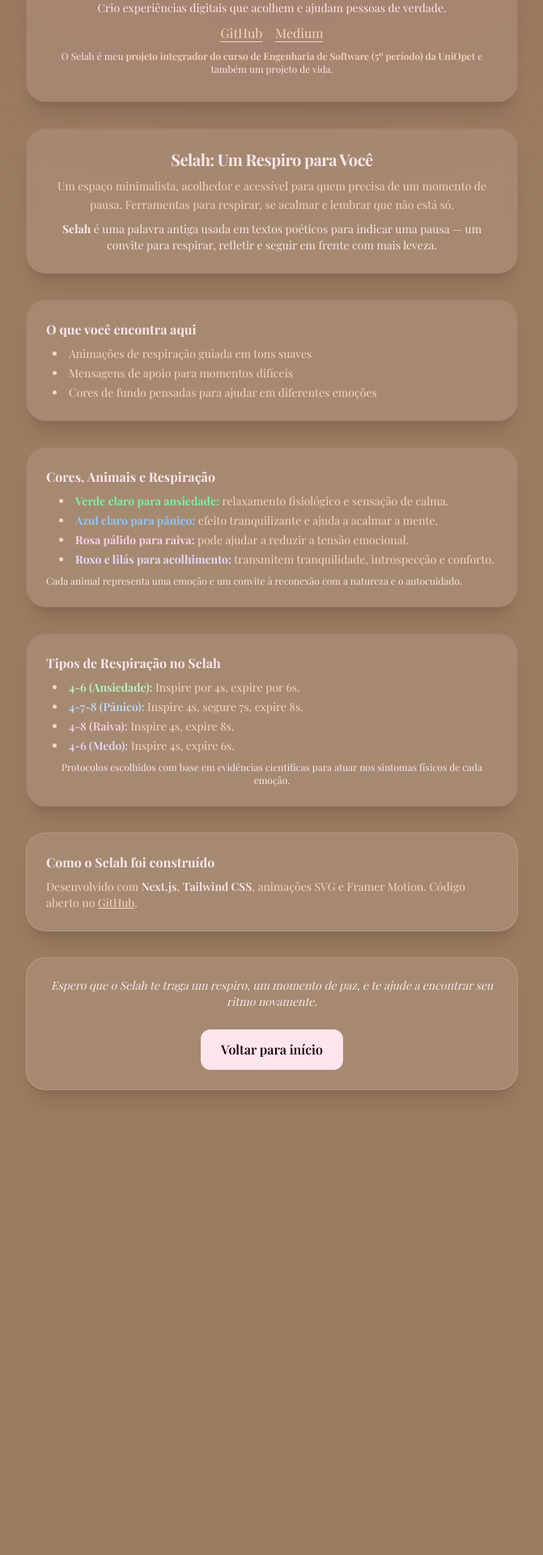
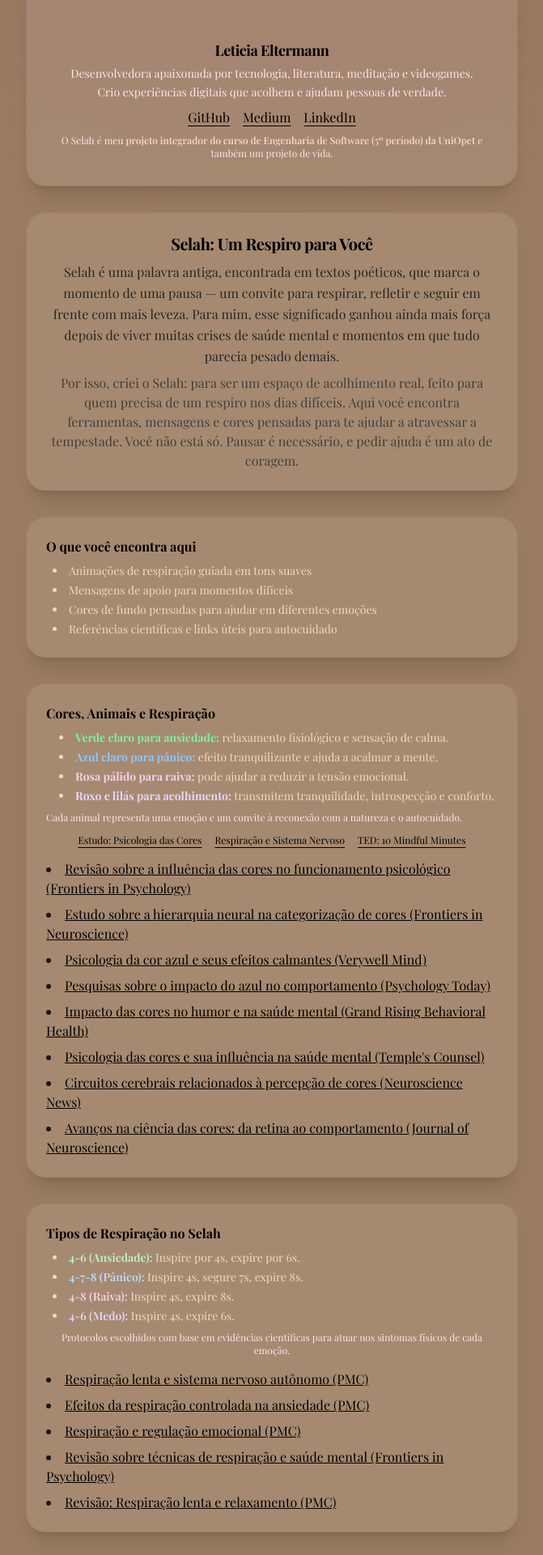
Before and after one commit to leticiael/selah-app, a Next.js app: page /sobre in a window 1280 px wide. Shown: the part 420-2340 px from the top of the page at 81% size, without its empty margins (304-975 px from the left). Before the commit the page ends 1830 px from the top, so only its background shows below. Built offline with nearby package versions, Linux system fonts and the light colour scheme; a web font is replaced by a local one.

Commit message:
style about me

```diff
--- a/src/app/sobre/page.tsx
+++ b/src/app/sobre/page.tsx
@@ -4,12 +4,25 @@ import { useState } from "react";
 export default function Sobre() {
   const [zoom, setZoom] = useState(false);
 
+  function handleBack() {
+    if (typeof window !== "undefined") window.history.back();
+  }
+
   return (
     <main
-      className="relative min-h-screen w-full flex flex-col items-center justify-center"
+      className="relative min-h-screen w-full flex flex-col items-center justify-center font-sans"
       style={{ backgroundColor: "#9B7D61" }}
     >
-      {/* Fundo decorativo leve */}
+      <button
+        onClick={handleBack}
+        className="fixed top-6 left-6 z-50 w-12 h-12 rounded-full bg-white/80 shadow-lg flex items-center justify-center border border-[#a9446a]/30 hover:bg-[#ffe5ec] transition"
+        aria-label="Voltar"
+        style={{ color: "#3e1f0d" }}
+      >
+        <svg width="28" height="28" viewBox="0 0 28 28" fill="none">
+          <path d="M17.5 21L11 14L17.5 7" stroke="#3e1f0d" strokeWidth="2.5" strokeLinecap="round" strokeLinejoin="round"/>
+        </svg>
+      </button>
       <div
         className="pointer-events-none fixed inset-0 z-0"
         aria-hidden="true"
@@ -20,13 +33,12 @@ export default function Sobre() {
         }}
       />
       <div className="max-w-2xl mx-auto px-4 sm:px-8 py-10 sm:py-16 space-y-8 relative z-10">
-        {/* Sobre mim */}
         <section className="rounded-3xl shadow-xl px-6 py-8 border border-[#a9446a]/20 bg-white/10 backdrop-blur-md flex flex-col items-center hover:bg-white/20 transition">
-          <div className="overflow-hidden rounded-3xl mb-6" style={{ width: 120 }}>
+         <div className="overflow-hidden rounded-3xl mb-6" style={{ width: 160 }}>
   <img
     src="/coffeme.png"
     alt="Leticia Eltermann"
-              className={`w-28 h-auto max-w-full transition-transform duration-500 ${zoom ? "scale-110" : "scale-100"}`}
+    className={`w-40 h-auto max-w-full transition-transform duration-500 ${zoom ? "scale-110" : "scale-100"}`}
     style={{
       objectFit: "contain",
       transition: "transform 0.5s cubic-bezier(.4,1.6,.4,1)",
@@ -37,44 +49,42 @@ export default function Sobre() {
     loading="lazy"
   />
 </div>
-          <h2 className="text-lg font-bold text-[#ffe5ec] mb-1 tracking-tight">Leticia Eltermann</h2>
+          <h2 className="text-lg font-bold text-black mb-1 tracking-tight">Leticia Eltermann</h2>
           <p className="text-sm text-[#ffe5ec] mb-2 text-center leading-relaxed">
             Desenvolvedora apaixonada por tecnologia, literatura, meditação e videogames.<br />
             Crio experiências digitais que acolhem e ajudam pessoas de verdade.
           </p>
           <div className="flex gap-4 mb-2">
-            <a href="https://github.com/leticiael" target="_blank" rel="noopener noreferrer" className="text-[#f9d6c1] hover:text-[#a9446a] underline underline-offset-4 transition">GitHub</a>
-            <a href="https://medium.com/@leeltermann" target="_blank" rel="noopener noreferrer" className="text-[#f9d6c1] hover:text-[#a9446a] underline underline-offset-4 transition">Medium</a>
+            <a href="https://github.com/leticiael" target="_blank" rel="noopener noreferrer" className="text-black hover:text-[#a9446a] underline underline-offset-4 transition">GitHub</a>
+            <a href="https://medium.com/@leeltermann" target="_blank" rel="noopener noreferrer" className="text-black hover:text-[#a9446a] underline underline-offset-4 transition">Medium</a>
+            <a href="https://www.linkedin.com/in/leticiaeltermann/" target="_blank" rel="noopener noreferrer" className="text-black hover:text-[#a9446a] underline underline-offset-4 transition">LinkedIn</a>
           </div>
           <p className="text-xs text-[#ffe5ec] text-center">
             O Selah é meu <span className="font-semibold text-[#f9d6c1]">projeto integrador do curso de Engenharia de Software (5º período) da UniOpet</span> e também um projeto de vida.
           </p>
         </section>
 
-        {/* Selah */}
 <section className="rounded-3xl shadow-xl px-6 py-6 border border-[#a9446a]/20 bg-white/10 backdrop-blur-md text-center hover:bg-white/20 transition">
-          <h1 className="text-xl font-bold text-[#ffe5ec] mb-2 tracking-tight">Selah: Um Respiro para Você</h1>
-          <p className="text-sm text-[#f9d6c1] mb-2 leading-relaxed">
-            Um espaço minimalista, acolhedor e acessível para quem precisa de um momento de pausa. Ferramentas para respirar, se acalmar e lembrar que não está só.
+  <h1 className="text-xl font-bold text-black mb-2 tracking-tight">Selah: Um Respiro para Você</h1>
+  <p className="text-base mb-2 leading-relaxed text-neutral-800">
+    Selah é uma palavra antiga, encontrada em textos poéticos, que marca o momento de uma pausa — um convite para respirar, refletir e seguir em frente com mais leveza. Para mim, esse significado ganhou ainda mais força depois de viver muitas crises de saúde mental e momentos em que tudo parecia pesado demais.
   </p>
-          <p className="text-sm text-[#ffe5ec]">
-            <strong>Selah</strong> é uma palavra antiga usada em textos poéticos para indicar uma pausa — um convite para respirar, refletir e seguir em frente com mais leveza.
+  <p className="text-base text-neutral-700">
+    Por isso, criei o Selah: para ser um espaço de acolhimento real, feito para quem precisa de um respiro nos dias difíceis. Aqui você encontra ferramentas, mensagens e cores pensadas para te ajudar a atravessar a tempestade. Você não está só. Pausar é necessário, e pedir ajuda é um ato de coragem.
   </p>
 </section>
-
-        {/* O que você encontra */}
         <section className="rounded-3xl shadow-xl px-6 py-6 border border-[#a9446a]/20 bg-white/10 backdrop-blur-md hover:bg-white/20 transition">
-          <h2 className="text-base font-bold text-[#ffe5ec] mb-2">O que você encontra aqui</h2>
+          <h2 className="text-base font-bold text-black mb-2">O que você encontra aqui</h2>
           <ul className="list-disc list-inside space-y-1 text-[#f9d6c1] text-sm pl-2">
             <li>Animações de respiração guiada em tons suaves</li>
             <li>Mensagens de apoio para momentos difíceis</li>
             <li>Cores de fundo pensadas para ajudar em diferentes emoções</li>
+            <li>Referências científicas e links úteis para autocuidado</li>
           </ul>
         </section>
 
-        {/* Ciência e Psicologia das Cores */}
         <section className="rounded-3xl shadow-xl px-6 py-6 border border-[#a9446a]/20 bg-white/10 backdrop-blur-md hover:bg-white/20 transition">
-          <h2 className="text-base font-bold text-[#ffe5ec] mb-2">Cores, Animais e Respiração</h2>
+          <h2 className="text-base font-bold text-black mb-2">Cores, Animais e Respiração</h2>
           <ul className="list-disc list-inside space-y-1 mb-2 pl-4 text-[#f9d6c1] text-sm text-left">
             <li><strong className="text-green-300">Verde claro para ansiedade:</strong> relaxamento fisiológico e sensação de calma.</li>
             <li><strong className="text-blue-300">Azul claro para pânico:</strong> efeito tranquilizante e ajuda a acalmar a mente.</li>
@@ -84,11 +94,57 @@ export default function Sobre() {
           <p className="text-xs text-[#ffe5ec]">
             Cada animal representa uma emoção e um convite à reconexão com a natureza e o autocuidado.
           </p>
+          <div className="mt-3 flex flex-wrap gap-4 justify-center">
+            <a href="https://www.ncbi.nlm.nih.gov/pmc/articles/PMC6075835/" target="_blank" rel="noopener noreferrer" className="text-black underline underline-offset-4 hover:text-[#a9446a] text-xs">Estudo: Psicologia das Cores</a>
+            <a href="https://www.ncbi.nlm.nih.gov/pmc/articles/PMC5455070/" target="_blank" rel="noopener noreferrer" className="text-black underline underline-offset-4 hover:text-[#a9446a] text-xs">Respiração e Sistema Nervoso</a>
+            <a href="https://www.ted.com/talks/andy_puddicombe_all_it_takes_is_10_mindful_minutes" target="_blank" rel="noopener noreferrer" className="text-black underline underline-offset-4 hover:text-[#a9446a] text-xs">TED: 10 Mindful Minutes</a>
+          </div>
+          <ul className="list-disc list-inside mt-4 space-y-2">
+            <li>
+              <a href="https://www.frontiersin.org/articles/10.3389/fpsyg.2015.00368/full" target="_blank" rel="noopener noreferrer" className="underline text-black">
+                Revisão sobre a influência das cores no funcionamento psicológico (Frontiers in Psychology)
+              </a>
+            </li>
+            <li>
+              <a href="https://www.frontiersin.org/articles/10.3389/fnins.2021.679627/full" target="_blank" rel="noopener noreferrer" className="underline text-black">
+                Estudo sobre a hierarquia neural na categorização de cores (Frontiers in Neuroscience)
+              </a>
+            </li>
+            <li>
+              <a href="https://www.verywellmind.com/the-color-psychology-of-blue-2795815" target="_blank" rel="noopener noreferrer" className="underline text-black">
+                Psicologia da cor azul e seus efeitos calmantes (Verywell Mind)
+              </a>
+            </li>
+            <li>
+              <a href="https://www.psychologytoday.com/us/blog/your-personal-renaissance/201810/surprising-research-on-the-color-blue" target="_blank" rel="noopener noreferrer" className="underline text-black">
+                Pesquisas sobre o impacto do azul no comportamento (Psychology Today)
+              </a>
+            </li>
+            <li>
+              <a href="https://www.grandrisingbehavioralhealth.com/blog/the-impact-of-color-on-mood-and-mental-health" target="_blank" rel="noopener noreferrer" className="underline text-black">
+                Impacto das cores no humor e na saúde mental (Grand Rising Behavioral Health)
+              </a>
+            </li>
+            <li>
+              <a href="https://templescounsel.com/the-impact-of-color-psychology-on-mental-health-a-spectrum-of-emotions/" target="_blank" rel="noopener noreferrer" className="underline text-black">
+                Psicologia das cores e sua influência na saúde mental (Temple's Counsel)
+              </a>
+            </li>
+            <li>
+              <a href="https://www.neurosciencenews.com/color-perception-vision-26121/" target="_blank" rel="noopener noreferrer" className="underline text-black">
+                Circuitos cerebrais relacionados à percepção de cores (Neuroscience News)
+              </a>
+            </li>
+            <li>
+              <a href="https://www.jneurosci.org/content/30/45/14955" target="_blank" rel="noopener noreferrer" className="underline text-black">
+                Avanços na ciência das cores: da retina ao comportamento (Journal of Neuroscience)
+              </a>
+            </li>
+          </ul>
         </section>
 
-        {/* Tipos de respiração */}
         <section className="rounded-3xl shadow-xl px-6 py-6 border border-[#a9446a]/20 bg-white/10 backdrop-blur-md hover:bg-white/20 transition">
-          <h2 className="text-base font-bold text-[#ffe5ec] mb-2">Tipos de Respiração no Selah</h2>
+          <h2 className="text-base font-bold text-black mb-2">Tipos de Respiração no Selah</h2>
           <ul className="list-disc list-inside space-y-1 text-[#f9d6c1] text-sm pl-2 mb-2">
             <li><span className="font-semibold text-green-200">4-6 (Ansiedade):</span> Inspire por 4s, expire por 6s.</li>
             <li><span className="font-semibold text-blue-200">4-7-8 (Pânico):</span> Inspire 4s, segure 7s, expire 8s.</li>
@@ -98,27 +154,51 @@ export default function Sobre() {
           <p className="text-xs text-[#ffe5ec] text-center">
             Protocolos escolhidos com base em evidências científicas para atuar nos sintomas físicos de cada emoção.
           </p>
+          <ul className="list-disc list-inside mt-4 space-y-2">
+            <li>
+              <a href="https://www.ncbi.nlm.nih.gov/pmc/articles/PMC5455070/" target="_blank" rel="noopener noreferrer" className="underline text-black">
+                Respiração lenta e sistema nervoso autônomo (PMC)
+              </a>
+            </li>
+            <li>
+              <a href="https://www.ncbi.nlm.nih.gov/pmc/articles/PMC6137615/" target="_blank" rel="noopener noreferrer" className="underline text-black">
+                Efeitos da respiração controlada na ansiedade (PMC)
+              </a>
+            </li>
+            <li>
+              <a href="https://www.ncbi.nlm.nih.gov/pmc/articles/PMC5709795/" target="_blank" rel="noopener noreferrer" className="underline text-black">
+                Respiração e regulação emocional (PMC)
+              </a>
+            </li>
+            <li>
+              <a href="https://www.frontiersin.org/articles/10.3389/fpsyg.2017.00874/full" target="_blank" rel="noopener noreferrer" className="underline text-black">
+                Revisão sobre técnicas de respiração e saúde mental (Frontiers in Psychology)
+              </a>
+            </li>
+            <li>
+              <a href="https://www.ncbi.nlm.nih.gov/pmc/articles/PMC5455070/" target="_blank" rel="noopener noreferrer" className="underline text-black">
+                Revisão: Respiração lenta e relaxamento (PMC)
+              </a>
+            </li>
+          </ul>
         </section>
 
-        {/* Como foi construído */}
         <section className="rounded-3xl shadow-xl px-6 py-6 border border-[#f9d6c1]/20 bg-white/10 backdrop-blur-md hover:bg-white/20 transition">
-          <h2 className="text-base font-bold text-[#ffe5ec] mb-2">Como o Selah foi construído</h2>
+          <h2 className="text-base font-bold text-black mb-2">Como o Selah foi construído</h2>
           <p className="text-sm text-[#f9d6c1]">
-            Desenvolvido com <span className="font-semibold text-[#ffe5ec]">Next.js</span>, <span className="font-semibold text-[#ffe5ec]">Tailwind CSS</span>, animações SVG e Framer Motion. Código aberto no <a href="https://github.com/leticiael" target="_blank" rel="noopener noreferrer" className="underline text-[#f9d6c1]">GitHub</a>.
+            Desenvolvido com <span className="font-semibold text-[#ffe5ec]">Next.js</span>, <span className="font-semibold text-[#ffe5ec]">Tailwind CSS</span>, animações SVG e Framer Motion. Código aberto no <a href="https://github.com/leticiael" target="_blank" rel="noopener noreferrer" className="underline text-black">GitHub</a>.
           </p>
+          <div className="mt-3 flex flex-wrap gap-4 justify-center">
+            <a href="https://nextjs.org/" target="_blank" rel="noopener noreferrer" className="text-black underline underline-offset-4 hover:text-[#a9446a] text-xs">Next.js</a>
+            <a href="https://tailwindcss.com/" target="_blank" rel="noopener noreferrer" className="text-black underline underline-offset-4 hover:text-[#a9446a] text-xs">Tailwind CSS</a>
+            <a href="https://www.framer.com/motion/" target="_blank" rel="noopener noreferrer" className="text-black underline underline-offset-4 hover:text-[#a9446a] text-xs">Framer Motion</a>
+          </div>
         </section>
 
-        {/* Mensagem final */}
         <div className="text-center bg-white/10 backdrop-blur-md rounded-3xl shadow-xl px-6 py-6 border border-[#f9d6c1]/20 hover:bg-white/20 transition">
           <p className="text-sm italic text-[#ffe5ec]">
             Espero que o Selah te traga um respiro, um momento de paz, e te ajude a encontrar seu ritmo novamente.
           </p>
-          <a
-            href="/"
-            className="inline-block mt-6 px-6 py-3 text-[#170004] bg-[#ffe5ec] rounded-xl border border-[#f9d6c1]/30 hover:bg-[#f9d6c1] transition font-semibold"
-          >
-            Voltar para início
-          </a>
         </div>
       </div>
       <style>{`
```
Lines whose indentation alone changed are shown as unchanged.
